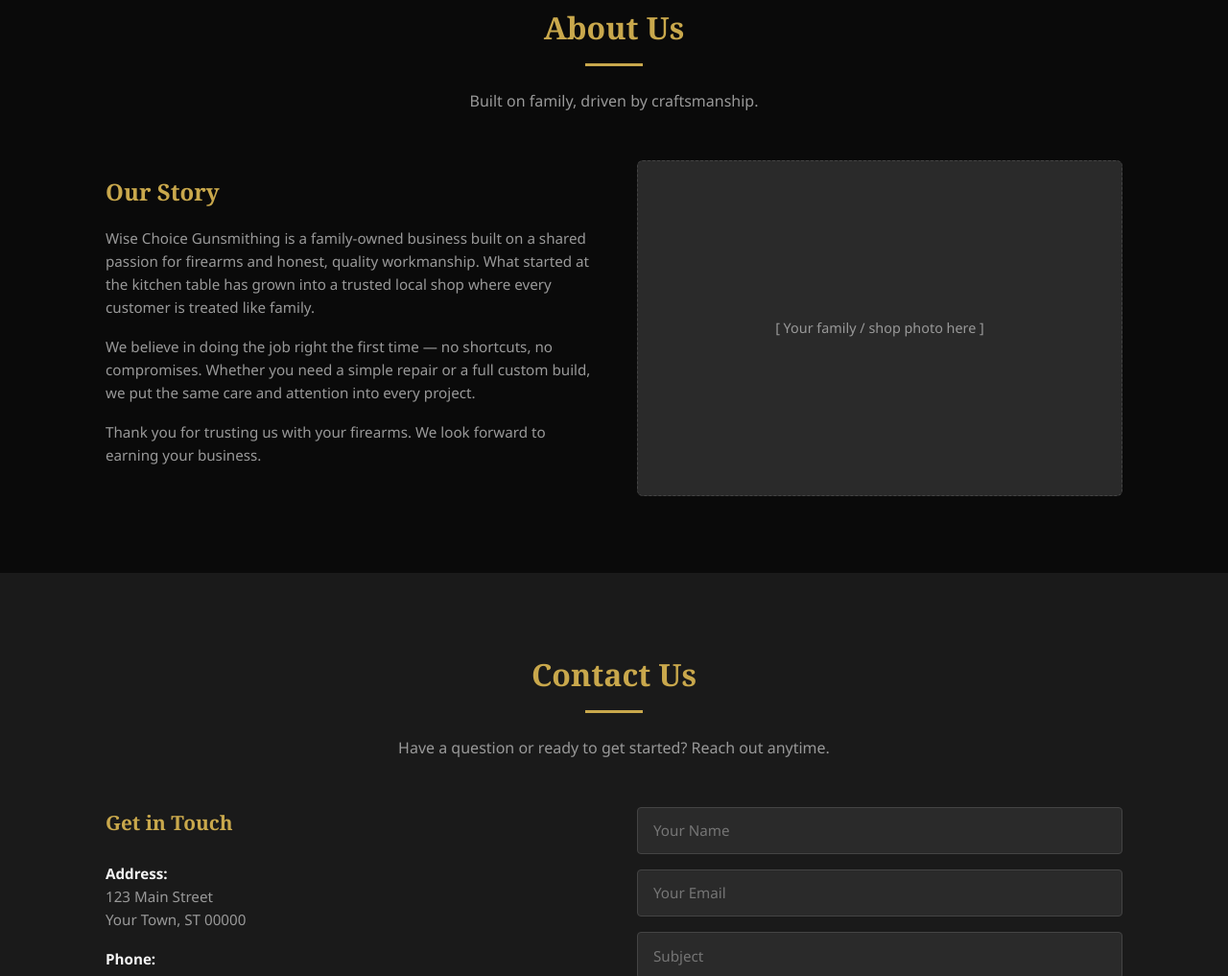
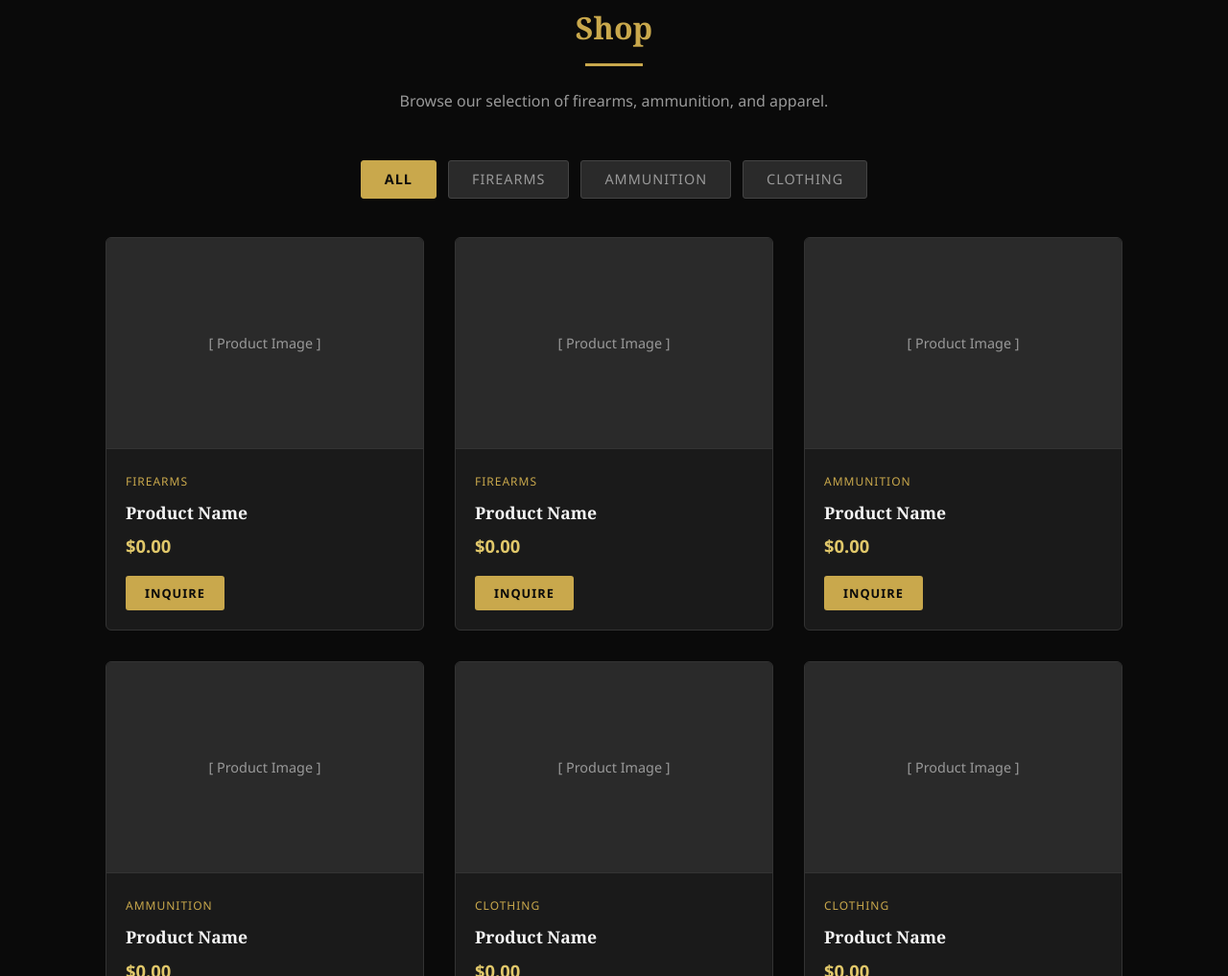
Before and after one commit to idelta-thomas/wise-choice-gunsmithing, a plain HTML site: page index.html in a window 1280 px wide. Shown: the part 1783-2800 px from the top of the page at 96% size. Drawn offline with Linux system fonts and the light colour scheme.

Commit message:
Added Shop

```diff
--- a/index.html
+++ b/index.html
@@ -21,6 +21,7 @@
           <ul>
             <li><a href="#home">Home</a></li>
             <li><a href="#services">Services</a></li>
+            <li><a href="#shop">Shop</a></li>
             <li><a href="#about">About</a></li>
             <li><a href="#contact">Contact</a></li>
           </ul>
@@ -110,6 +111,93 @@
               shotguns, and handguns.
             </p>
           </div>
+        </div>
+      </div>
+    </section>
+
+    <!-- ===== Shop ===== -->
+    <section class="shop" id="shop">
+      <div class="container">
+        <h2 class="section-title">Shop</h2>
+        <hr class="gold-divider" />
+        <p class="section-subtitle">
+          Browse our selection of firearms, ammunition, and apparel.
+        </p>
+
+        <!-- Category Filter Buttons -->
+        <div class="shop-filters">
+          <button class="filter-btn active" data-category="all">All</button>
+          <button class="filter-btn" data-category="firearms">Firearms</button>
+          <button class="filter-btn" data-category="ammo">Ammunition</button>
+          <button class="filter-btn" data-category="clothing">Clothing</button>
+        </div>
+
+        <!-- Product Grid -->
+        <div class="product-grid">
+
+          <!-- Firearms -->
+          <div class="product-card" data-category="firearms">
+            <div class="product-image">[ Product Image ]</div>
+            <div class="product-info">
+              <span class="product-category">Firearms</span>
+              <h3>Product Name</h3>
+              <p class="product-price">$0.00</p>
+              <a href="#contact" class="btn btn-sm">Inquire</a>
+            </div>
+          </div>
+
+          <div class="product-card" data-category="firearms">
+            <div class="product-image">[ Product Image ]</div>
+            <div class="product-info">
+              <span class="product-category">Firearms</span>
+              <h3>Product Name</h3>
+              <p class="product-price">$0.00</p>
+              <a href="#contact" class="btn btn-sm">Inquire</a>
+            </div>
+          </div>
+
+          <!-- Ammunition -->
+          <div class="product-card" data-category="ammo">
+            <div class="product-image">[ Product Image ]</div>
+            <div class="product-info">
+              <span class="product-category">Ammunition</span>
+              <h3>Product Name</h3>
+              <p class="product-price">$0.00</p>
+              <a href="#contact" class="btn btn-sm">Inquire</a>
+            </div>
+          </div>
+
+          <div class="product-card" data-category="ammo">
+            <div class="product-image">[ Product Image ]</div>
+            <div class="product-info">
+              <span class="product-category">Ammunition</span>
+              <h3>Product Name</h3>
+              <p class="product-price">$0.00</p>
+              <a href="#contact" class="btn btn-sm">Inquire</a>
+            </div>
+          </div>
+
+          <!-- Clothing -->
+          <div class="product-card" data-category="clothing">
+            <div class="product-image">[ Product Image ]</div>
+            <div class="product-info">
+              <span class="product-category">Clothing</span>
+              <h3>Product Name</h3>
+              <p class="product-price">$0.00</p>
+              <a href="#contact" class="btn btn-sm">Inquire</a>
+            </div>
+          </div>
+
+          <div class="product-card" data-category="clothing">
+            <div class="product-image">[ Product Image ]</div>
+            <div class="product-info">
+              <span class="product-category">Clothing</span>
+              <h3>Product Name</h3>
+              <p class="product-price">$0.00</p>
+              <a href="#contact" class="btn btn-sm">Inquire</a>
+            </div>
+          </div>
+
         </div>
       </div>
     </section>
@@ -227,11 +315,33 @@
 
     <!-- ===== Mobile Menu Script ===== -->
     <script>
+      // Mobile menu toggle
       document
         .querySelector(".menu-toggle")
         .addEventListener("click", function () {
           document.querySelector("nav ul").classList.toggle("active");
         });
+
+      // Shop category filter
+      document.querySelectorAll(".filter-btn").forEach(function (btn) {
+        btn.addEventListener("click", function () {
+          // Update active button
+          document.querySelectorAll(".filter-btn").forEach(function (b) {
+            b.classList.remove("active");
+          });
+          btn.classList.add("active");
+
+          // Filter products
+          var category = btn.getAttribute("data-category");
+          document.querySelectorAll(".product-card").forEach(function (card) {
+            if (category === "all" || card.getAttribute("data-category") === category) {
+              card.style.display = "";
+            } else {
+              card.style.display = "none";
+            }
+          });
+        });
+      });
     </script>
   </body>
 </html>
--- a/style.css
+++ b/style.css
@@ -236,6 +236,106 @@ nav a:hover {
   font-size: 0.95rem;
 }
 
+/* ===== Shop ===== */
+.shop {
+  padding: 5rem 0;
+  background: var(--black);
+}
+
+.shop-filters {
+  display: flex;
+  justify-content: center;
+  gap: 0.75rem;
+  margin-bottom: 2.5rem;
+  flex-wrap: wrap;
+}
+
+.filter-btn {
+  padding: 0.6rem 1.5rem;
+  background: var(--dark-gray);
+  color: var(--gray);
+  border: 1px solid #444;
+  border-radius: 3px;
+  cursor: pointer;
+  font-size: 0.9rem;
+  text-transform: uppercase;
+  letter-spacing: 1px;
+  transition: all 0.3s ease;
+  font-family: var(--font-main);
+}
+
+.filter-btn:hover {
+  border-color: var(--gold);
+  color: var(--white);
+}
+
+.filter-btn.active {
+  background: var(--gold);
+  color: var(--black);
+  border-color: var(--gold);
+  font-weight: bold;
+}
+
+.product-grid {
+  display: grid;
+  grid-template-columns: repeat(auto-fill, minmax(280px, 1fr));
+  gap: 2rem;
+}
+
+.product-card {
+  background: var(--dark);
+  border: 1px solid #333;
+  border-radius: 6px;
+  overflow: hidden;
+  transition: border-color 0.3s ease, transform 0.3s ease;
+}
+
+.product-card:hover {
+  border-color: var(--gold);
+  transform: translateY(-4px);
+}
+
+.product-image {
+  height: 220px;
+  background: var(--dark-gray);
+  display: flex;
+  align-items: center;
+  justify-content: center;
+  color: var(--gray);
+  font-size: 0.9rem;
+  border-bottom: 1px solid #333;
+}
+
+.product-info {
+  padding: 1.25rem;
+}
+
+.product-category {
+  font-size: 0.75rem;
+  text-transform: uppercase;
+  letter-spacing: 1px;
+  color: var(--gold);
+}
+
+.product-info h3 {
+  font-family: var(--font-heading);
+  color: var(--white);
+  margin: 0.4rem 0;
+  font-size: 1.1rem;
+}
+
+.product-price {
+  color: var(--gold-light);
+  font-size: 1.15rem;
+  font-weight: bold;
+  margin-bottom: 1rem;
+}
+
+.btn-sm {
+  padding: 0.5rem 1.25rem;
+  font-size: 0.8rem;
+}
+
 /* ===== About ===== */
 .about {
   padding: 5rem 0;
```
